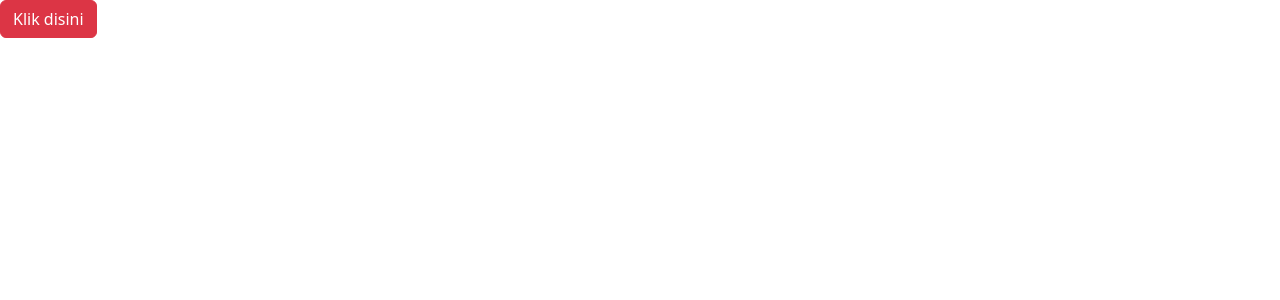
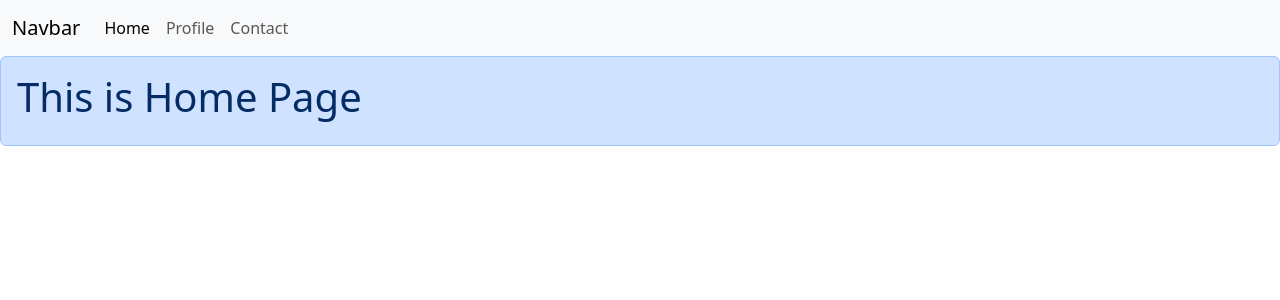
Before and after one commit to RiyanTriadi/movie-app, a React (Vite) app: page / in a window 1280 px wide. Shown: the top 300 px of the page. Built offline with nearby package versions, Linux system fonts and the light colour scheme.

Commit message:
Minor Update

```diff
--- a/index.html
+++ b/index.html
@@ -9,5 +9,6 @@
   <body>
     <div id="root"></div>
     <script type="module" src="/src/main.tsx"></script>
+    <script src="https://cdn.jsdelivr.net/npm/bootstrap@5.3.8/dist/js/bootstrap.bundle.min.js" integrity="sha384-FKyoEForCGlyvwx9Hj09JcYn3nv7wiPVlz7YYwJrWVcXK/BmnVDxM+D2scQbITxI" crossorigin="anonymous"></script>
   </body>
 </html>
--- a/package.json
+++ b/package.json
@@ -12,7 +12,8 @@
   "dependencies": {
     "bootstrap": "^5.3.8",
     "react": "^19.1.1",
-    "react-dom": "^19.1.1"
+    "react-dom": "^19.1.1",
+    "react-router-dom": "^7.9.4"
   },
   "devDependencies": {
     "@eslint/js": "^9.36.0",
--- a/src/App.tsx
+++ b/src/App.tsx
@@ -1,9 +1,18 @@
-import Button from "./components/Button";
+import {Routes, Route} from 'react-router-dom';
+import HomePage from './pages/HomePage';
+import ProfilePage from './pages/ProfilePage';
+import ContactPage from './pages/ContactPage';
+import Navbar from './components/Navbar';
 
 function App() {
   return (
     <div>
-      <Button onClick={()=> console.log("klik")}>Klik disini</Button>
+      <Navbar/>
+      <Routes>
+        <Route path='/' element={<HomePage/>}/>
+        <Route path='/profile' element={<ProfilePage/>}/>
+        <Route path='/contact' element={<ContactPage/>}/>
+      </Routes>
     </div>
   );
 }
--- /dev/null
+++ b/src/components/Navbar.tsx
@@ -0,0 +1,45 @@
+import { Link } from "react-router-dom";
+
+const Navbar = () => {
+  return (
+    <nav className="navbar navbar-expand-lg bg-body-tertiary">
+      <div className="container-fluid">
+        <Link className="navbar-brand" to="/">
+          Navbar
+        </Link>
+        <button
+          className="navbar-toggler"
+          type="button"
+          data-bs-toggle="collapse"
+          data-bs-target="#navbarNav"
+          aria-controls="navbarNav"
+          aria-expanded="false"
+          aria-label="Toggle navigation"
+        >
+          <span className="navbar-toggler-icon"></span>
+        </button>
+        <div className="collapse navbar-collapse" id="navbarNav">
+          <ul className="navbar-nav">
+            <li className="nav-item">
+              <Link className="nav-link active" aria-current="page" to="/">
+                Home
+              </Link>
+            </li>
+            <li className="nav-item">
+              <Link className="nav-link" to="/profile">
+                Profile
+              </Link>
+            </li>
+            <li className="nav-item">
+              <Link className="nav-link" to="/contact">
+                Contact
+              </Link>
+            </li>
+          </ul>
+        </div>
+      </div>
+    </nav>
+  );
+};
+
+export default Navbar;
--- a/src/main.tsx
+++ b/src/main.tsx
@@ -1,10 +1,13 @@
-import { StrictMode } from 'react'
-import { createRoot } from 'react-dom/client'
-import 'bootstrap/dist/css/bootstrap.css'
-import App from './App.tsx'
+import { StrictMode } from 'react';
+import {BrowserRouter} from 'react-router-dom';
+import { createRoot } from 'react-dom/client';
+import 'bootstrap/dist/css/bootstrap.css';
+import App from './App.tsx';
 
 createRoot(document.getElementById('root')!).render(
   <StrictMode>
-    <App />
+    <BrowserRouter>
+      <App />
+    </BrowserRouter>
   </StrictMode>,
 )
--- /dev/null
+++ b/src/pages/ContactPage.tsx
@@ -0,0 +1,9 @@
+const ContactPage = () => {
+  return (
+    <div className="alert alert-success" role="alert">
+      <h1>This is Contact Page</h1>
+    </div>
+  );
+};
+
+export default ContactPage;
--- /dev/null
+++ b/src/pages/HomePage.tsx
@@ -0,0 +1,9 @@
+const HomePage = () => {
+  return (
+    <div className="alert alert-primary" role="alert">
+      <h1>This is Home Page</h1>
+    </div>
+  );
+};
+
+export default HomePage;
--- /dev/null
+++ b/src/pages/ProfilePage.tsx
@@ -0,0 +1,9 @@
+const ProfilePage = () => {
+  return (
+    <div className="alert alert-warning" role="alert">
+      <h1>This is Profile Page</h1>
+    </div>
+  );
+};
+
+export default ProfilePage;
```
Also changed, not shown: 1 other file (tests, documents, lock files or other folders).
